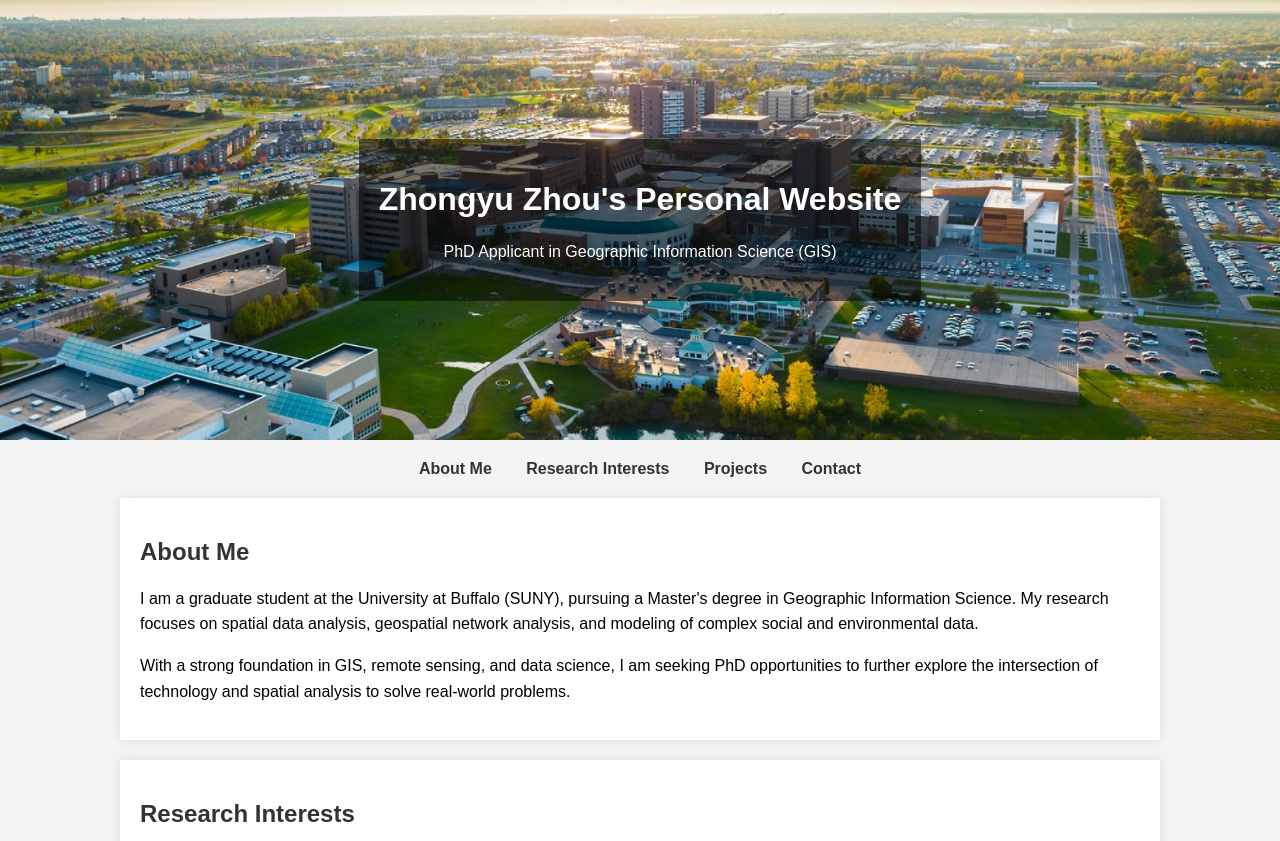
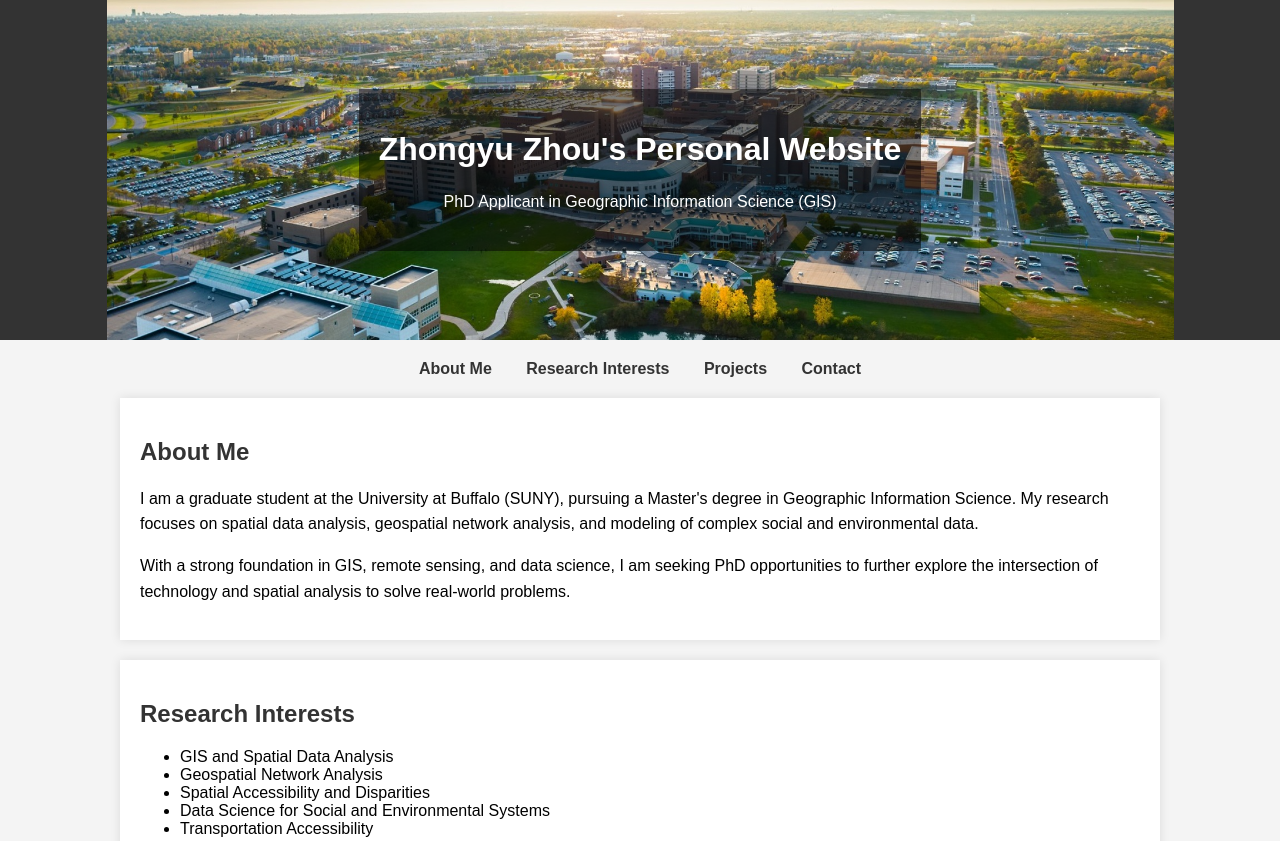
Before and after one commit to ozzyzhou99/ozzyzhou99, a plain HTML site: page index.html in a window 1280 px wide. Shown: the top 841 px of the page. Drawn offline with Linux system fonts and the light colour scheme.

Commit message:
Update index.html

```diff
--- a/index.html
+++ b/index.html
@@ -51,7 +51,7 @@
 </head>
 <body>
 
-<header style="background-image: url('ub_campus.png'); background-size: cover; background-position: center; height: 400px; display: flex; align-items: center; justify-content: center;">
+<header style="background-image: url('ub_campus.png'); background-size: contain; background-repeat: no-repeat; background-position: center; height: 300px; display: flex; align-items: center; justify-content: center;">
     <div style="background-color: rgba(0, 0, 0, 0.5); padding: 20px; text-align: center;">
         <h1 style="color: white;">Zhongyu Zhou's Personal Website</h1>
         <p style="color: white;">PhD Applicant in Geographic Information Science (GIS)</p>
```
